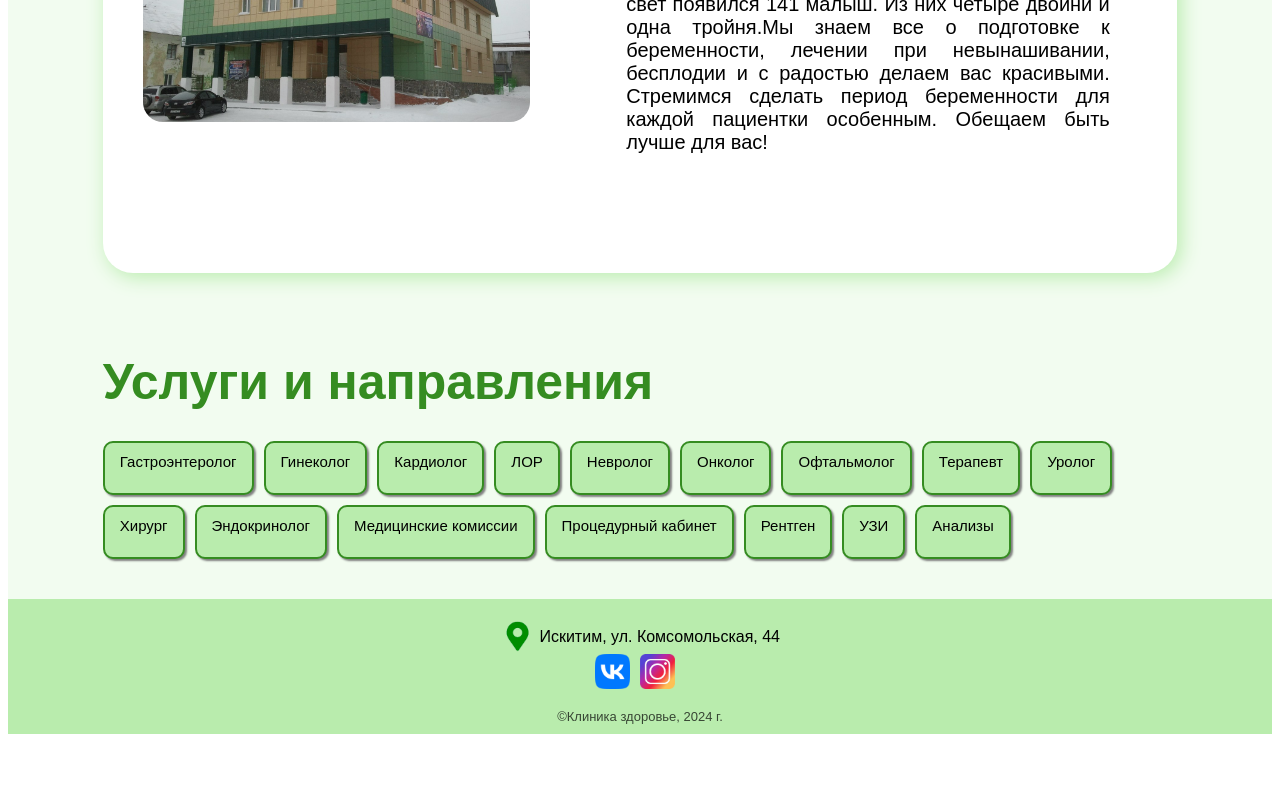
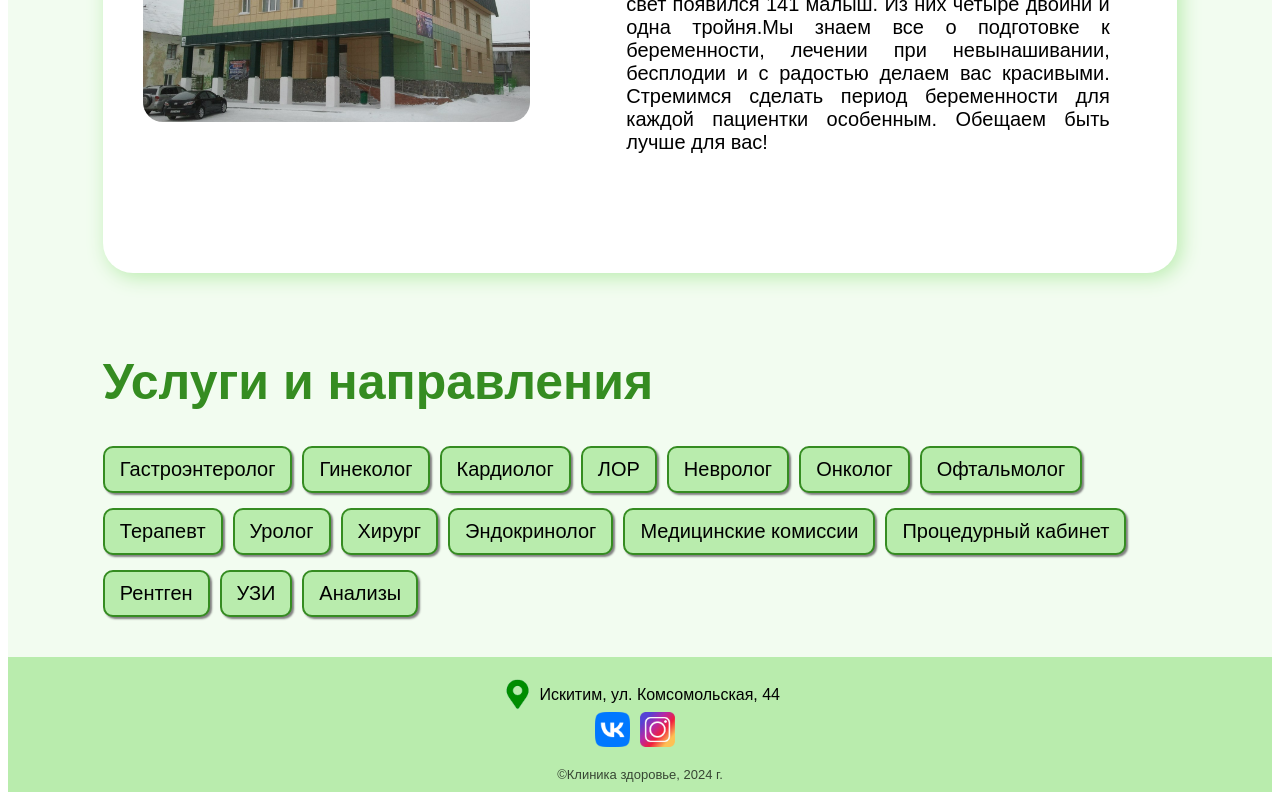
Before and after one commit to Ansanat/klinika, a Vue app: page / in a window 1280 px wide. Shown: the part 912-1712 px from the top of the page. Before the commit the page ends 1654 px from the top, so only its background shows below. Built offline with nearby package versions, Linux system fonts and the light colour scheme.

Commit message:
fix service button

```diff
--- a/src/components/v-service-card.vue
+++ b/src/components/v-service-card.vue
@@ -7,7 +7,7 @@
       <div class="service-description">
         {{desc}}
       </div>
-      <Button text="Подробнее" class="service-button"/>
+      <Button text="Подробнее" class="service-card-button"/>
     </div>
 </template>
 
@@ -40,7 +40,7 @@ export default {
   margin-left: 30px;
   margin-right: 20px;
   margin-top: 40px;
-  height: 400px;
+  height: 420px;
   width: 430px;
   background-color: white;
   box-shadow: 3px 3px 10px gray;
@@ -55,10 +55,10 @@ export default {
   font-weight: bold;
 }
 
-.service-button{
+.service-card-button {
   font-size: 15px;
   margin: auto;
-  margin-top: 10px;
+  margin-top: 15px;
   height: 30px;
 }
 
@@ -67,7 +67,7 @@ export default {
   margin: auto;
   text-align: center;
   width: 420px;
-  height: 90px;
+
 }
 
 .v-service-card:hover{
--- a/src/components/v-services.vue
+++ b/src/components/v-services.vue
@@ -106,6 +106,7 @@ export default {
 }
 
 .service-button {
+    margin-top: 15px;
     display: inline-block;
     text-decoration: none;
     padding-top: 10px;
--- a/src/pages/v-specialists-page.vue
+++ b/src/pages/v-specialists-page.vue
@@ -53,5 +53,8 @@ export default {
 </script>
 
 <style>
+.v-specialists-page {
+  text-align: center;
+}
 
 </style>
```
